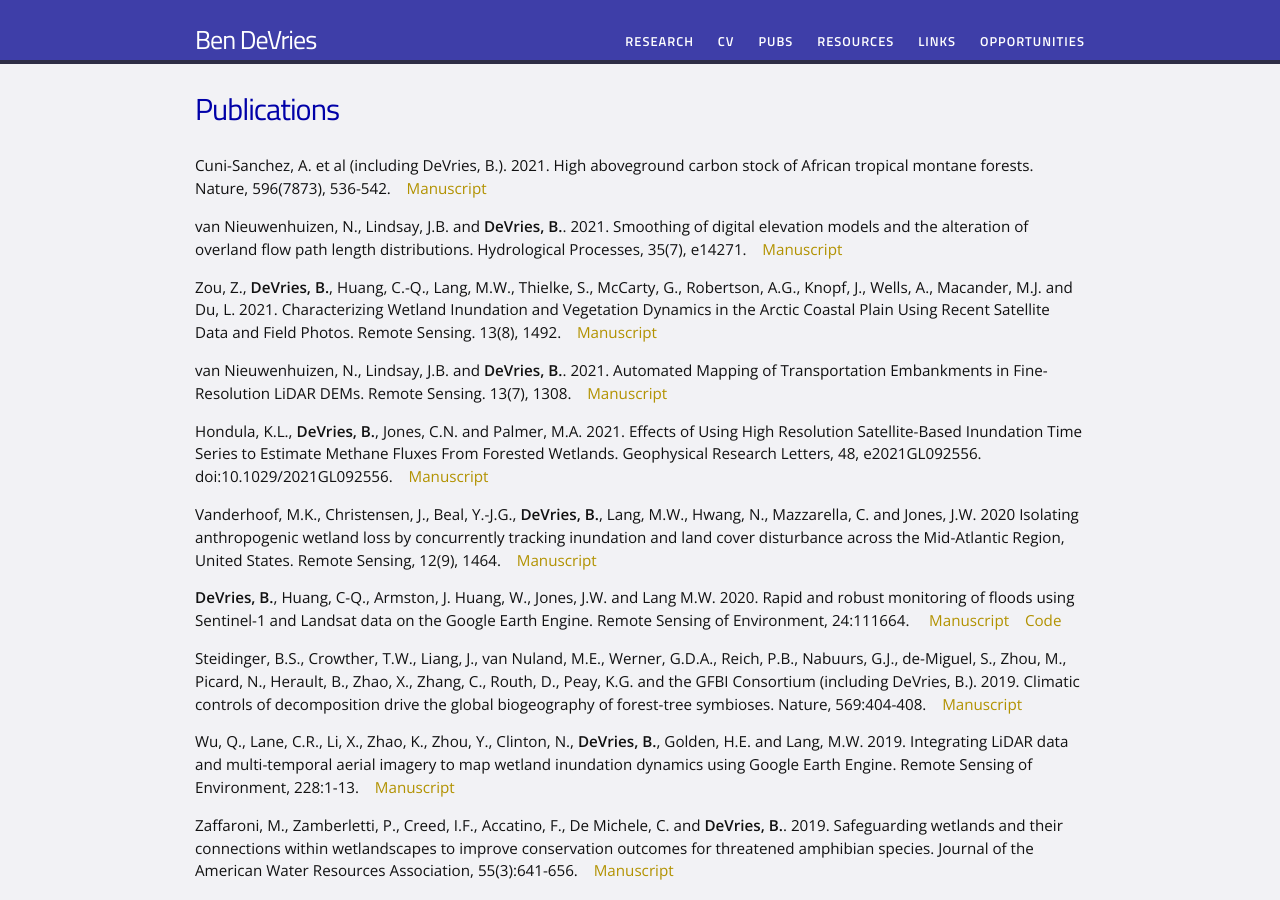
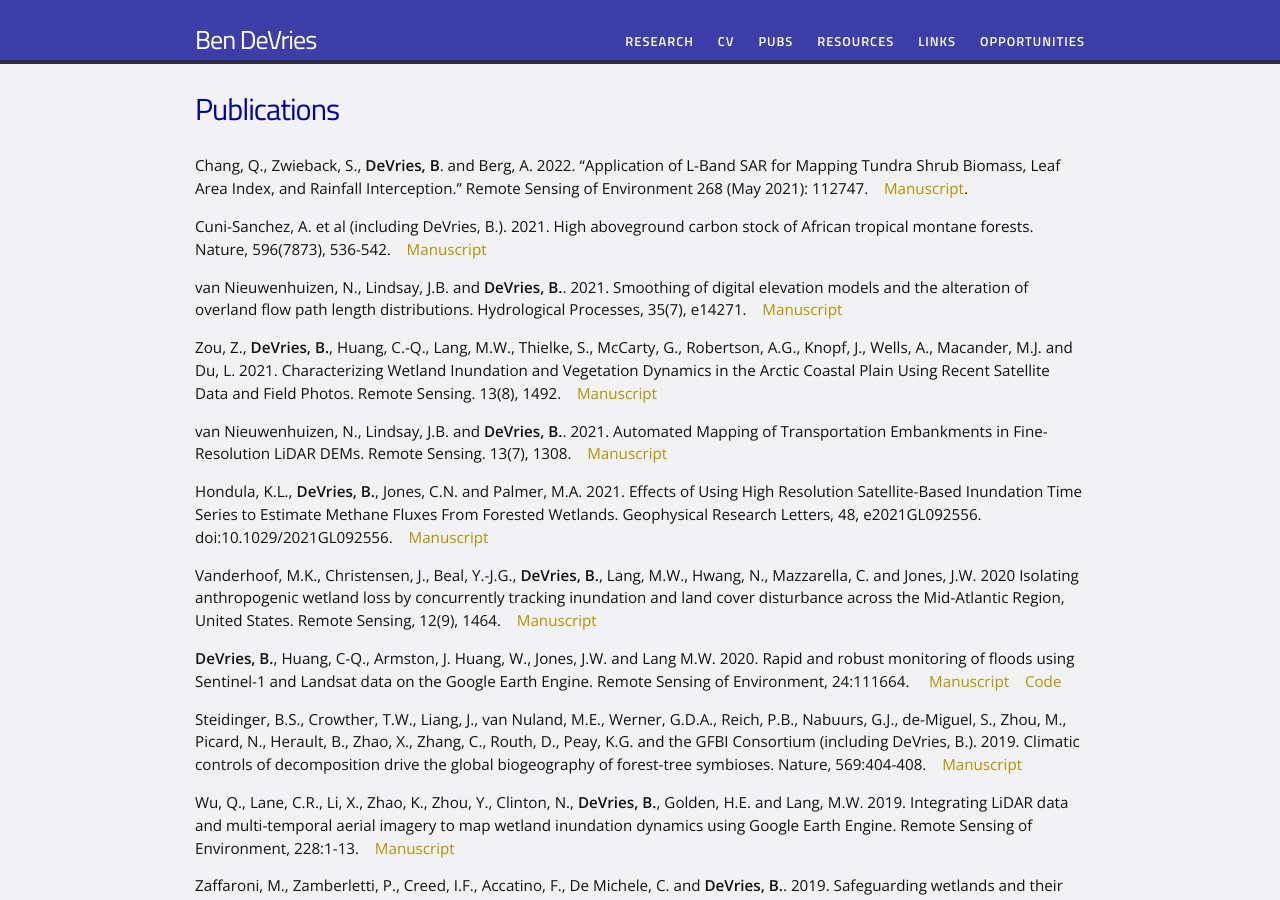
Before and after one commit to bendv/bendv.github.io, a Jekyll site: the page built from publications.md, in a window 1280 px wide and 900 px high. Built offline with Jekyll 4.4.1, drawn with Linux system fonts in a browser that asks for light colours.

Commit message:
update pubs

```diff
--- a/publications.md
+++ b/publications.md
@@ -3,6 +3,8 @@ layout: page
 title: Publications
 permalink: /publications/
 ---
+
+Chang, Q., Zwieback, S., **DeVries, B**. and Berg, A. 2022. “Application of L-Band SAR for Mapping Tundra Shrub Biomass, Leaf Area Index, and Rainfall Interception.” Remote Sensing of Environment 268 (May 2021): 112747.&nbsp;&nbsp;&nbsp;&nbsp;<a href="https://doi.org/10.1016/j.rse.2021.112747">Manuscript</a>.
 
 Cuni-Sanchez, A. et al (including DeVries, B.). 2021. High aboveground carbon stock of African tropical montane forests. Nature, 596(7873), 536-542.&nbsp;&nbsp;&nbsp;&nbsp;<a href="https://www.nature.com/articles/s41586-021-03728-4">Manuscript</a>
 
```
